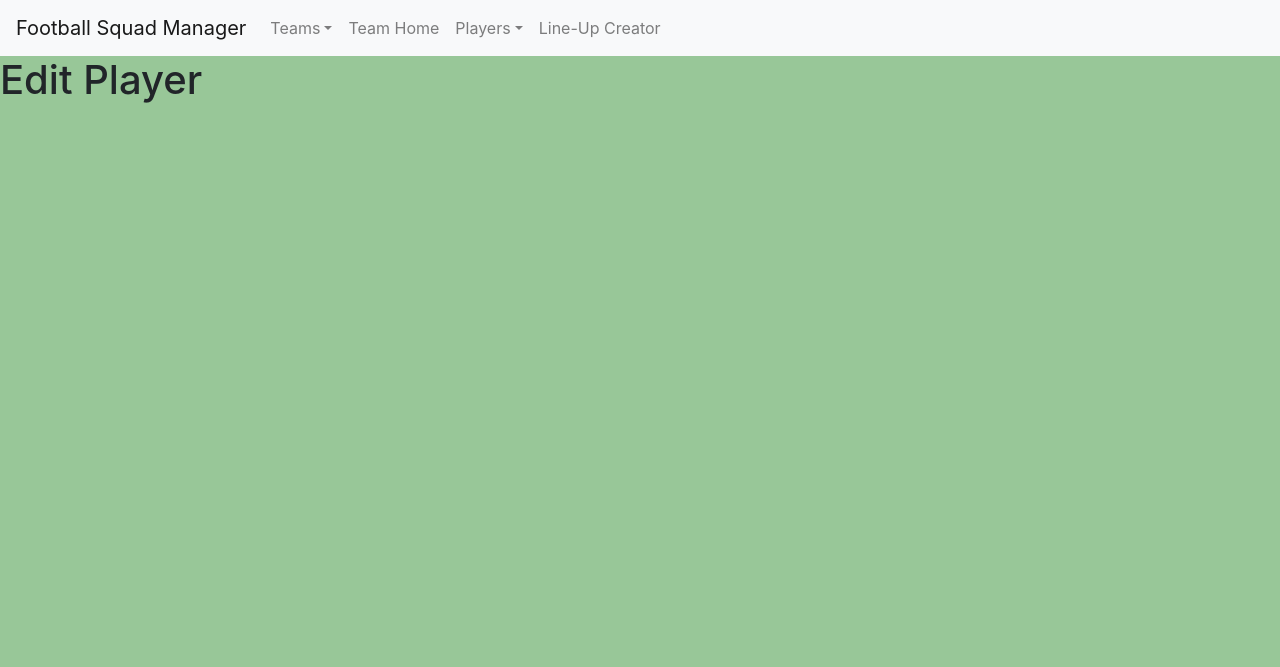
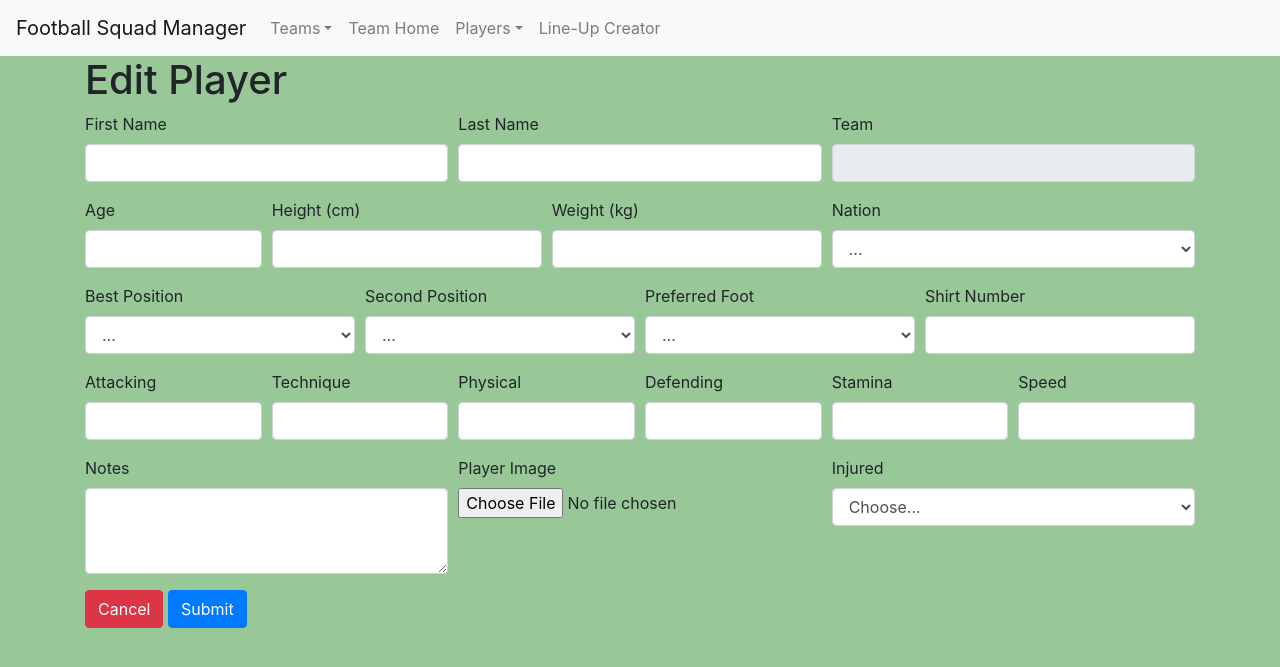
Before and after one commit to harclemadscam/third-milestone-project, a Flask app: template templates/player_edit.html in a window 1280 px wide. Shown: the top 667 px of the page. Run offline with Flask 2, Linux system fonts and the light colour scheme; the template is opened without the code that fills it, so the values that code supplies are empty; some libraries are stand-ins or nearby versions.

Commit message:
Pasted in copy of player create form to edit player page, tweaked h1

```diff
--- a/templates/player_edit.html
+++ b/templates/player_edit.html
@@ -1,4 +1,126 @@
-{% extends 'base.html' %}
-{% block content %}
+{% extends 'base.html' %} {% block content %}
+
+<div class="container">
     <h1>Edit Player</h1>
+</div>
+<div class="container">
+  <form action="{{ url_for('submit_player', team_id=team._id) }}" method="POST">
+    <div class="form-row">
+      <div class="form-group col-md-4">
+        <label for="first_name">First Name</label>
+        <input type="text" class="form-control" id="first_name" name="first_name">
+      </div>
+      <div class="form-group col-md-4">
+        <label for="last_name">Last Name</label>
+        <input type="text" class="form-control" id="last_name" name="last_name">
+      </div>
+      <div class="form-group col-md-4">
+        <label for="team_name">Team</label>
+        <input type="text" class="form-control" id="team_name" name="team_name" value="{{team.name}}" disabled>
+        <input type="hidden" class="form-control" id="team_id" name="team_id" value="{{team._id}}">
+      </div>
+    </div>
+    <div class="form-row">
+      <div class="form-group col-md-2">
+        <label for="age">Age</label>
+        <input type="number" min="0" class="form-control" id="age" name="age">
+      </div>
+      <div class="form-group col-md-3">
+        <label for="height">Height (cm)</label>
+        <input type="number" min="1" class="form-control" id="height" name="height">
+      </div>
+      <div class="form-group col-md-3">
+        <label for="weight">Weight (kg)</label>
+        <input type="number" min="1" class="form-control" id="weight" name="weight">
+      </div>
+      <div class="form-group col-md-4">
+        <label for="player_nation">Nation</label>
+        <select class="form-control" id="player_nation" name="nation">
+          <option selected>...</option>
+          {% for nation in nations %}
+            <option>{{nation.name}}</option>
+          {% endfor %}
+        </select>
+      </div>
+    </div>
+    <div class="form-row">
+      <div class="form-group col-md-3">
+        <label for="first_position">Best Position</label>
+        <select class="form-control" id="first_position" name="first_position">
+            <option selected>...</option>
+          {% for position in positions %}
+            <option>{{position.name}}</option>
+          {% endfor %}
+        </select>
+      </div>
+      <div class="form-group col-md-3">
+        <label for="second_position">Second Position</label>
+        <select class="form-control" id="second_position" name="second_position">
+            <option selected>...</option>
+          {% for position in positions %}
+            <option>{{position.name}}</option>
+          {% endfor %}
+        </select>
+      </div>
+      <div class="form-group col-md-3">
+        <label for="foot">Preferred Foot</label>
+        <select class="form-control" id="foot" name="foot">
+          <option selected>...</option>
+          <option>Right</option>
+          <option>Left</option>
+          <option>Either</option>
+        </select>
+      </div>
+      <div class="form-group col-md-3">
+        <label for="shirt_number">Shirt Number</label>
+        <input type="number" min="1" max="99" class="form-control" id="shirt_number" name="shirt_number">
+      </div>
+    </div>
+    <div class="form-row">
+      <div class="form-group col-md-2">
+        <label for="attacking">Attacking</label>
+        <input type="number" min="1" max="20" class="form-control" id="attacking" name="attacking">
+      </div>
+      <div class="form-group col-md-2">
+        <label for="technique">Technique</label>
+        <input type="number" min="1" max="20" class="form-control" id="technique" name="technique">
+      </div>
+      <div class="form-group col-md-2">
+        <label for="physical">Physical</label>
+        <input type="number" min="1" max="20" class="form-control" id="physical" name="physical">
+      </div>
+      <div class="form-group col-md-2">
+        <label for="defending">Defending</label>
+        <input type="number" min="1" max="20" class="form-control" id="defending" name="defending">
+      </div>
+      <div class="form-group col-md-2">
+        <label for="stamina">Stamina</label>
+        <input type="number" min="1" max="20" class="form-control" id="stamina" name="stamina">
+      </div>
+      <div class="form-group col-md-2">
+        <label for="speed">Speed</label>
+        <input type="number" min="1" max="20" class="form-control" id="speed" name="speed">
+      </div>
+    </div>
+    <div class="form-row">
+      <div class="form-group col-md-4">
+        <label for="notes">Notes</label>
+        <textarea class="form-control" id="notes" rows="3" name="notes"></textarea>
+      </div>
+      <div class="form-group col-md-4">
+        <label for="player_image">Player Image</label>
+        <input type="file" class="form-control-file" id="player_image" name="image">
+      </div>
+      <div class="form-group col-md-4">
+        <label for="injured">Injured</label>
+        <select class="form-control" id="injured" name="is_injured">
+          <option selected>Choose...</option>
+          <option>...</option>
+        </select>
+      </div>
+    </div>
+    <a type="button" href="{{ url_for('player_list', team_id=team._id) }}" class="btn btn-danger">Cancel</a>
+    <button type="submit" class="btn btn-primary">Submit</button>
+  </form>
+</div>
 {% endblock %}
```
